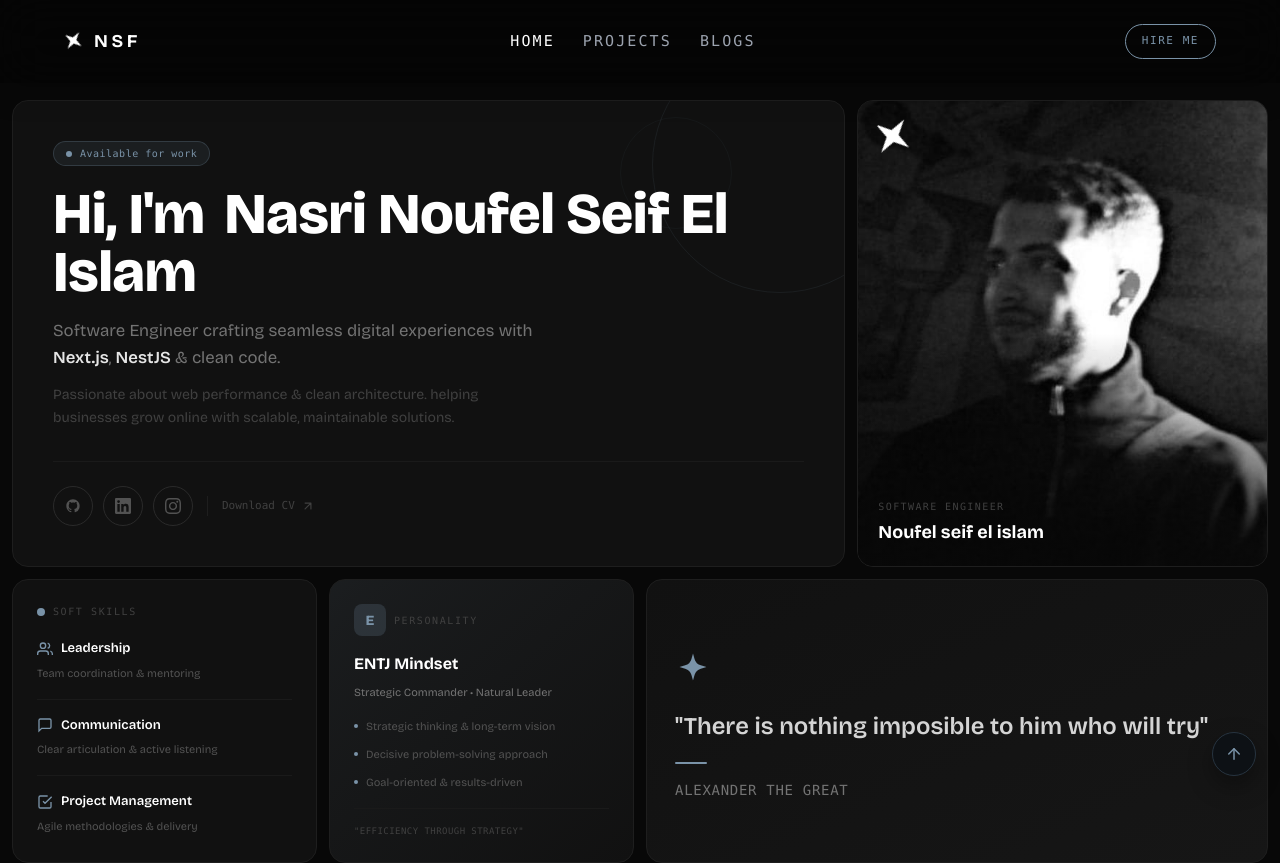
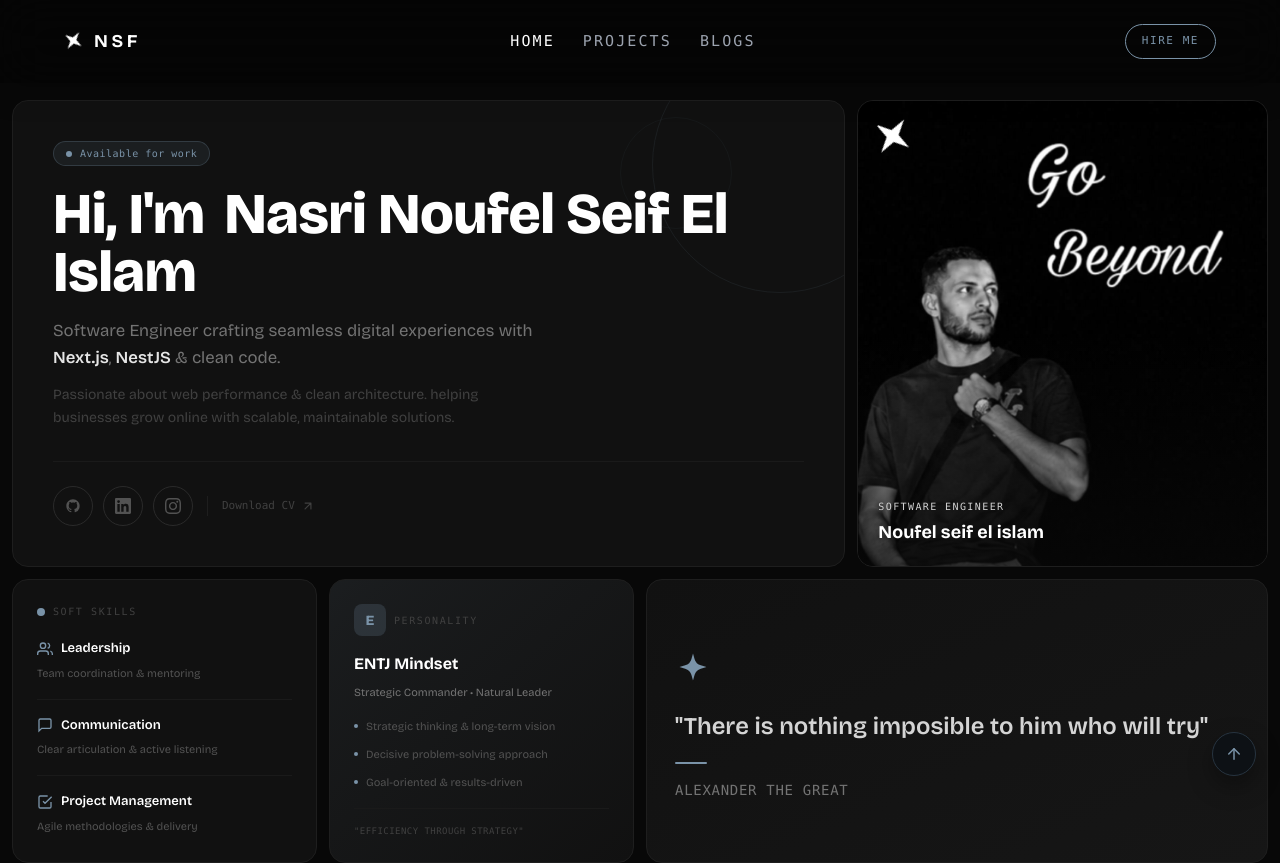
Before and after one commit to Noufel-sf/My_Portfolio, a React (Vite) app: page / in a window 1280 px wide. Shown: the top 863 px of the page. Built offline with nearby package versions, Linux system fonts and the light colour scheme; a web font is replaced by a local one.

Commit message:
changing the home page noufel img

```diff
--- a/src/pages/HomePage.jsx
+++ b/src/pages/HomePage.jsx
@@ -293,7 +293,7 @@ export default function HomePage() {
           <motion.div variants={up} className="sm:col-span-2 lg:col-span-4">
             <Card className="relative overflow-hidden min-h-[400px] lg:h-full">
               <img
-                src="p.jpg"
+                src="/noufel1.jpg"
                 alt="Noufel seif el islam"
                 className="absolute inset-0 w-full h-full object-cover grayscale"
               />
@@ -301,7 +301,7 @@ export default function HomePage() {
               <div className="absolute inset-0 bg-gradient-to-t from-[#080808]/75 via-transparent to-transparent" />
 
               <div className="absolute bottom-0 inset-x-0 p-5 z-10">
-                <p className="font-mono text-[10px] tracking-[.14em] uppercase text-neutral-700 mb-1">
+                <p className="font-mono text-[10px] tracking-[.14em] uppercase text-neutral-300 mb-1">
                   Software Engineer
                 </p>
                 <p className="font-bold text-lg">Noufel seif el islam</p>
```
Also changed, not shown: public/noufel1.jpg (added), public/noufel2.jpg (added).
